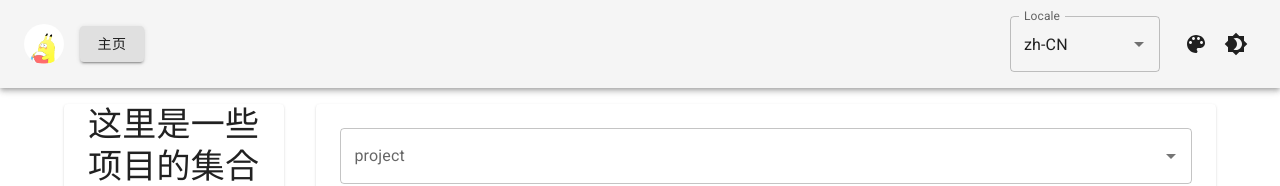
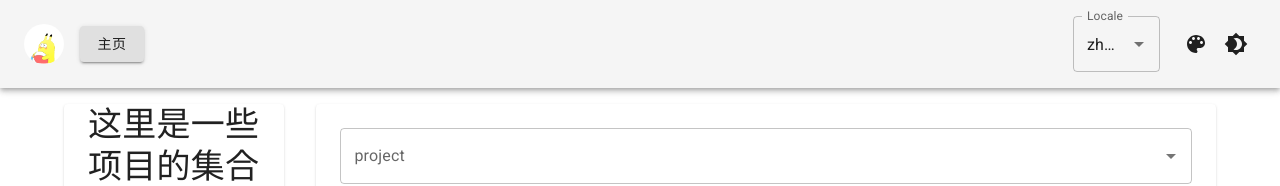
Before and after one commit to Dafunk-759/projs, a React (Vite) app: page / in a window 1280 px wide. Shown: the top 186 px of the page. Built offline with nearby package versions, Linux system fonts and the light colour scheme.

Commit message:
fix some layout.

```diff
--- a/src/layout/Layout.tsx
+++ b/src/layout/Layout.tsx
@@ -81,7 +81,7 @@ function Header() {
               )}`
             }
             value={locale}
-            sx={{ m: 2, ml: "auto", width: 150 }}
+            sx={{ m: 2, ml: "auto", maxWidth: 125 }}
             disableClearable
             onChange={(_, newValue: string | null) => {
               setLocale(newValue as SupportedLocales)
--- a/src/projects/Random/Random.tsx
+++ b/src/projects/Random/Random.tsx
@@ -142,7 +142,7 @@ function useRandomNumber(cb: () => void, ms: number) {
 
 function Layout({ children }: PropsWithChildren) {
   return (
-    <Container sx={{ m: 2 }}>
+    <Container sx={{marginBottom: 2}}>
       <Paper>
         <Stack
           alignItems="stretch"
```
